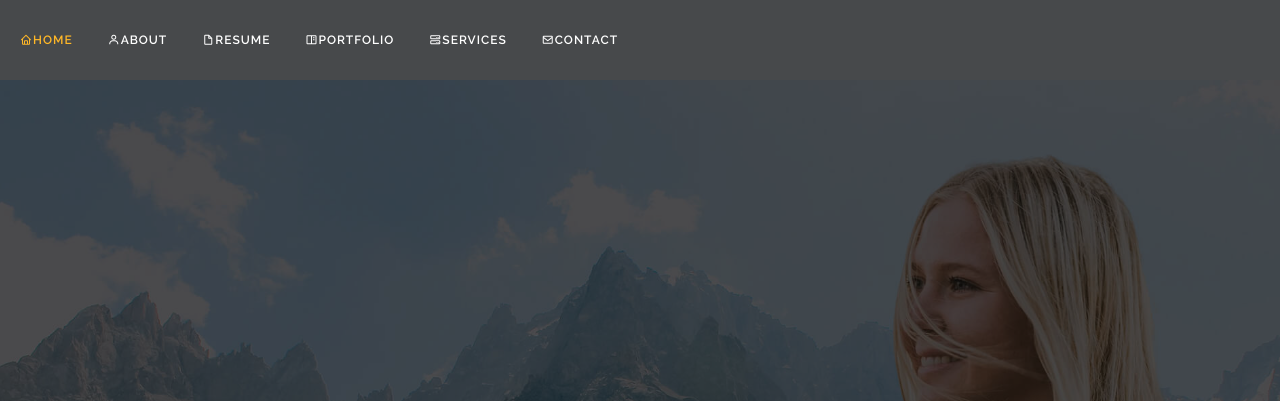
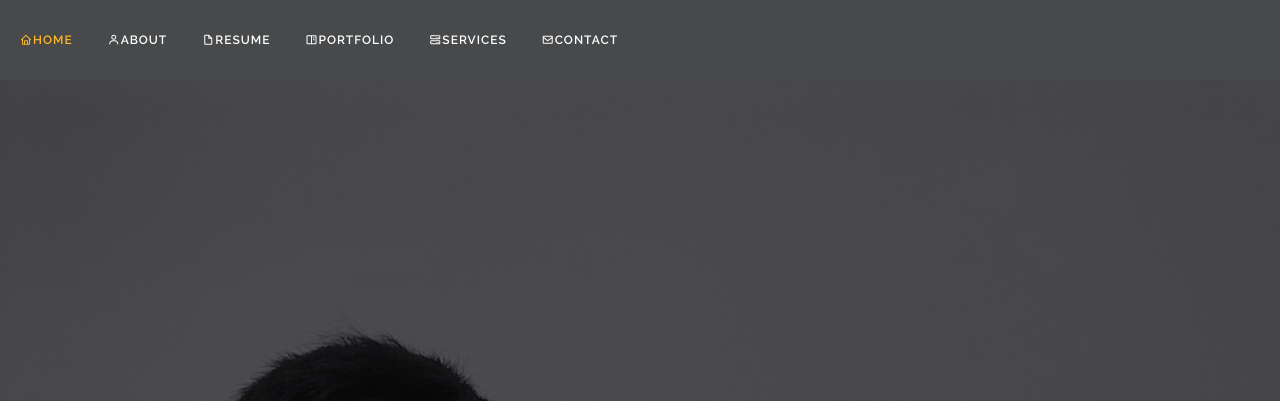
Before and after one commit to JosePoemape/JosePoemape_CV, a plain HTML site: page index.html in a window 1280 px wide. Shown: the top 401 px of the page. Drawn offline with nearby package versions, Linux system fonts and the light colour scheme.

Commit message:
Update style.css

```diff
--- a/assets/css/style.css
+++ b/assets/css/style.css
@@ -317,7 +317,7 @@ h6 {
 #hero {
   width: 100%;
   height: 100vh;
-  background: url("../img/hero-bg.jpg") top right;
+  background: url("../img/20240121_150451.jpg") top right;
   background-size: cover;
   position: relative;
 }
```
